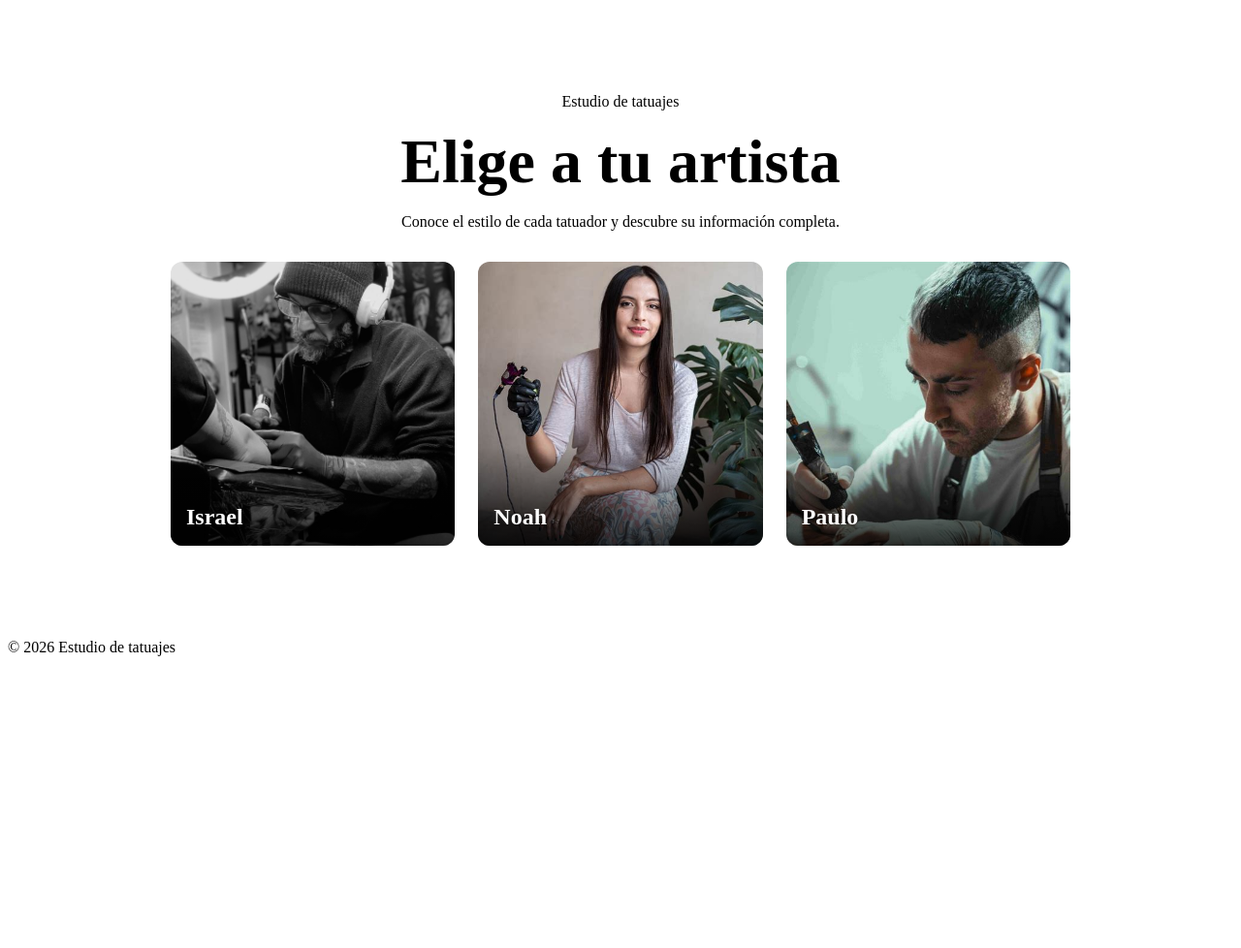
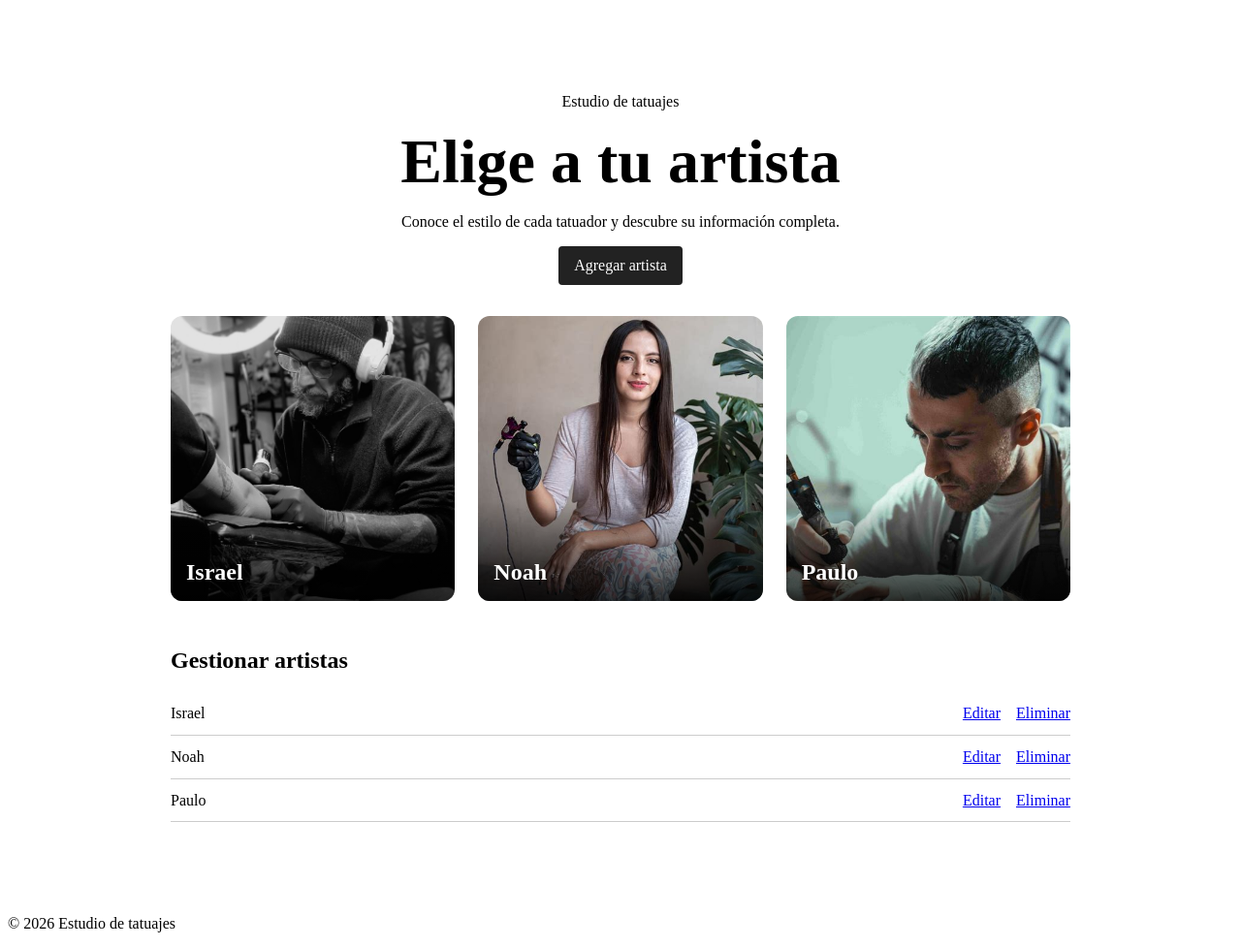
Before and after one commit to paulodonosoh/estudio_tatuajes, a Django app: page /artistas/ in a window 1280 px wide. Shown: the part 26-1004 px from the top of the page at 97% size. Before the commit the page ends 703 px from the top, so only its background shows below. Run offline with Django 5.2, Linux system fonts and the light colour scheme; data comes from the database, SQL or seed files in the repository.

Commit message:
crear crud de artistas

```diff
--- a/artistas/templates/artistas/home_artistas.html
+++ b/artistas/templates/artistas/home_artistas.html
@@ -8,6 +8,7 @@
         <p>Estudio de tatuajes</p>
         <h1>Elige a tu artista</h1>
         <p>Conoce el estilo de cada tatuador y descubre su información completa.</p>
+        <a class="artistas-home__crear" href="{% url 'crear_artista' %}">Agregar artista</a>
     </header>
 
     <section class="artistas-home__cuadricula" aria-label="Artistas disponibles">
@@ -28,6 +29,21 @@
         {% endif %}
         {% endfor %}
     </section>
+
+    <section class="artistas-home__gestion" aria-label="Gestionar artistas">
+        <h2>Gestionar artistas</h2>
+        {% for artista in artistas %}
+        <div class="artistas-home__fila">
+            <span>{{ artista.nombre }}</span>
+            <div>
+                <a href="{% url 'editar_artista' artista.pk %}">Editar</a>
+                <a href="{% url 'eliminar_artista' artista.pk %}">Eliminar</a>
+            </div>
+        </div>
+        {% empty %}
+        <p>Aún no hay artistas registrados.</p>
+        {% endfor %}
+    </section>
 </section>
 
 <style>
@@ -45,6 +61,15 @@
     .artistas-home__encabezado h1 {
         margin: 0.25rem 0 0.75rem;
         font-size: clamp(2rem, 5vw, 4rem);
+    }
+
+    .artistas-home__crear {
+        display: inline-block;
+        padding: 0.7rem 1rem;
+        color: white;
+        background: #222;
+        border-radius: 4px;
+        text-decoration: none;
     }
 
     .artistas-home__cuadricula {
@@ -102,6 +127,30 @@
         outline-offset: 4px;
     }
 
+    .artistas-home__gestion {
+        margin-top: 3rem;
+    }
+
+    .artistas-home__fila {
+        display: flex;
+        justify-content: space-between;
+        gap: 1rem;
+        padding: 0.8rem 0;
+        border-bottom: 1px solid #ccc;
+    }
+
+    .artistas-home__fila div {
+        display: flex;
+        gap: 1rem;
+    }
+
+    @media (max-width: 480px) {
+        .artistas-home__fila {
+            align-items: flex-start;
+            flex-direction: column;
+        }
+    }
+
     @media (max-width: 700px) {
         .artistas-home__cuadricula {
             grid-template-columns: 1fr;
--- a/artistas/urls.py
+++ b/artistas/urls.py
@@ -4,5 +4,8 @@ from . import views
 
 urlpatterns = [
     path('', views.artistas, name='artistas'),
+    path('gestionar/crear/', views.crear_artista, name='crear_artista'),
+    path('gestionar/<int:pk>/editar/', views.editar_artista, name='editar_artista'),
+    path('gestionar/<int:pk>/eliminar/', views.eliminar_artista, name='eliminar_artista'),
     path('<slug:url>/', views.detalle_artista, name='detalle_artista'),
 ]
--- a/artistas/views.py
+++ b/artistas/views.py
@@ -1,11 +1,53 @@
-from django.shortcuts import get_object_or_404, render
+from django.shortcuts import get_object_or_404, redirect, render
 
+from .forms import ArtistaForm
 from .models import Artista
+
 
 def artistas(request):
     artistas = Artista.objects.order_by('nombre')
     return render(request, 'artistas/home_artistas.html', {'artistas': artistas})
 
+
 def detalle_artista(request, url):
     artista = get_object_or_404(Artista, url=url)
     return render(request, 'artistas/artistas.html', {'artista': artista})
+
+
+def crear_artista(request):
+    if request.method == 'POST':
+        form = ArtistaForm(request.POST, request.FILES)
+        if form.is_valid():
+            form.save()
+            return redirect('artistas')
+    else:
+        form = ArtistaForm()
+    return render(request, 'artistas/formulario_artista.html', {
+        'form': form,
+        'accion': 'Crear',
+    })
+
+
+def editar_artista(request, pk):
+    artista = get_object_or_404(Artista, pk=pk)
+    if request.method == 'POST':
+        form = ArtistaForm(request.POST, request.FILES, instance=artista)
+        if form.is_valid():
+            form.save()
+            return redirect('artistas')
+    else:
+        form = ArtistaForm(instance=artista)
+    return render(request, 'artistas/formulario_artista.html', {
+        'form': form,
+        'accion': 'Editar',
+    })
+
+
+def eliminar_artista(request, pk):
+    artista = get_object_or_404(Artista, pk=pk)
+    if request.method == 'POST':
+        artista.delete()
+        return redirect('artistas')
+    return render(request, 'artistas/confirmar_eliminar_artista.html', {
+        'artista': artista,
+    })
```
Also changed, not shown: artistas/forms.py (added, +35 -0 lines), artistas/templates/artistas/confirmar_eliminar_artista.html (added, +15 -0 lines), artistas/templates/artistas/formulario_artista.html (added, +15 -0 lines), artistas/tests.py (+43 -0 lines).
